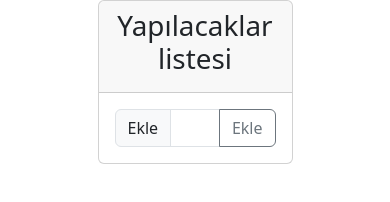
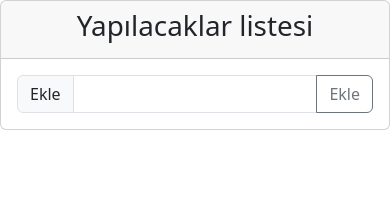
Before and after one commit to allahmemet/TODO-list, a plain HTML site: page index.html in a window 390 px wide. Drawn offline with nearby package versions, Linux system fonts and the light colour scheme.

Commit message:
Update index.html

```diff
--- a/index.html
+++ b/index.html
@@ -9,7 +9,7 @@
     <link rel="stylesheet" href="style.css">
 </head>
 <body>
-    <div class="card w-50 m-auto">
+    <div class="card col col-md-6 m-auto">
         <div class="card-header">
             <h1 class="card-title text-center">Yapılacaklar listesi</h1>
         </div>
```
